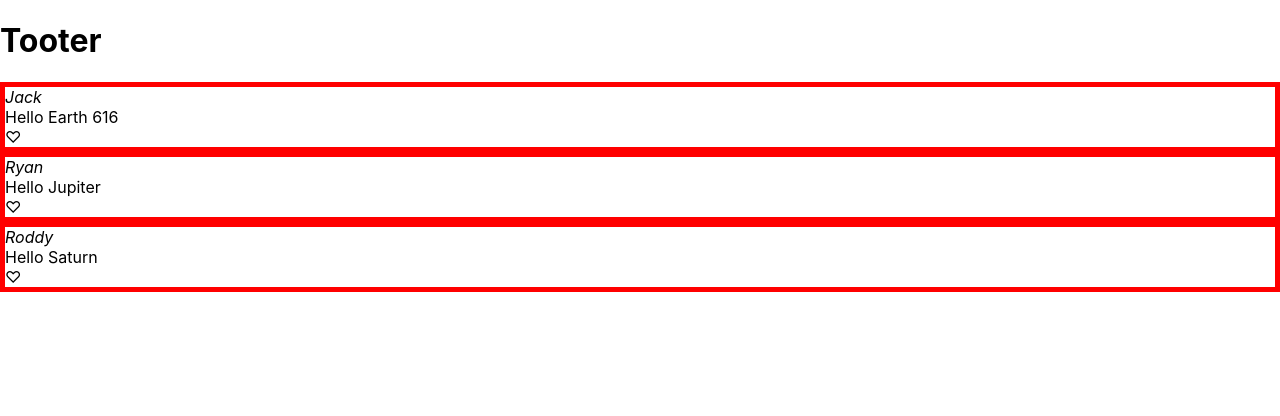
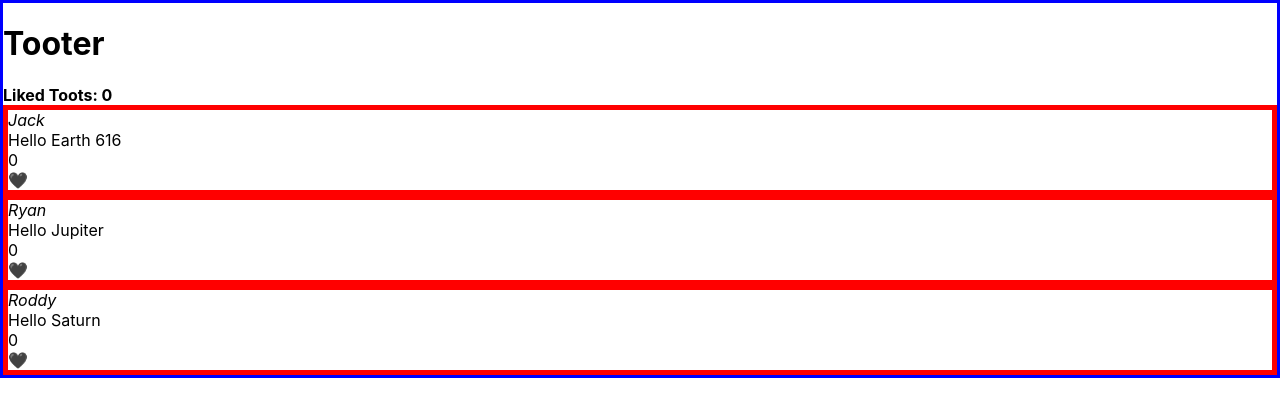
Before and after one commit to rdm-ca/toot, a React (Create React App) app: page / in a window 1280 px wide. Shown: the top 416 px of the page. Built offline with nearby package versions, Linux system fonts and the light colour scheme.

Commit message:
Add state functions to app / toot

```diff
--- a/src/App.css
+++ b/src/App.css
@@ -1,3 +1,7 @@
+.App {
+  border: 3px solid blue;
+}
+
 .Toot {
   border: 5px solid red;
 }
--- a/src/App.js
+++ b/src/App.js
@@ -13,20 +13,26 @@ class Toot extends React.Component {
 
   toggleLiked = () => {
     const newLikedStatus = !this.state.liked;
+    if (newLikedStatus) {
+      this.props.tootLiked();
+    } else {
+      this.props.tootUnliked();
+    }
     this.setState({ liked: newLikedStatus });
   };
 
   renderLikeButton() {
-    const buttonIcon = this.state.liked ? "♥" : "♡";
+    const buttonIcon = this.state.liked ? "❤️" : "🖤";
     return <div onClick={this.toggleLiked}>{buttonIcon}</div>;
   }
 
   render() {
-    const { user, message, children } = this.props;
+    const { user, message, children, likedToots } = this.props;
     return (
       <div className="Toot">
         <User name={user} />
         {message}
+        <div>{likedToots}</div>
         {this.renderLikeButton()}
       </div>
     );
@@ -34,14 +40,32 @@ class Toot extends React.Component {
 }
 
 class App extends React.Component {
+  state = {
+    likedToots: 0
+  };
+
+  tootLiked = () => {
+    this.setState({ likedToots: this.state.likedToots + 1 });
+  };
+
+  tootUnliked = () => {
+    this.setState({ likedToots: this.state.likedToots - 1 });
+  };
+
   renderToots() {
     const ignoredUsers = ["Grinch"];
     const bestToots = this.props.toots.filter(
       toot => !ignoredUsers.includes(toot.user)
     );
-    return bestToots.map(toot => {
+    return bestToots.map((toot, i) => {
       return (
-        <Toot {...toot}>
+        <Toot
+          {...toot}
+          key={i}
+          tootLiked={this.tootLiked}
+          tootUnliked={this.tootUnliked}
+          likedToots={this.state.likedToots}
+        >
           <div>Extra message</div>
         </Toot>
       );
@@ -52,6 +76,8 @@ class App extends React.Component {
     return (
       <div className="App">
         <h1>Tooter</h1>
+        {/* <button onClick={this.tootLiked}>Liked a toot</button> */}
+        <strong>Liked Toots: {this.state.likedToots}</strong>
         {this.renderToots()}
       </div>
     );
```
